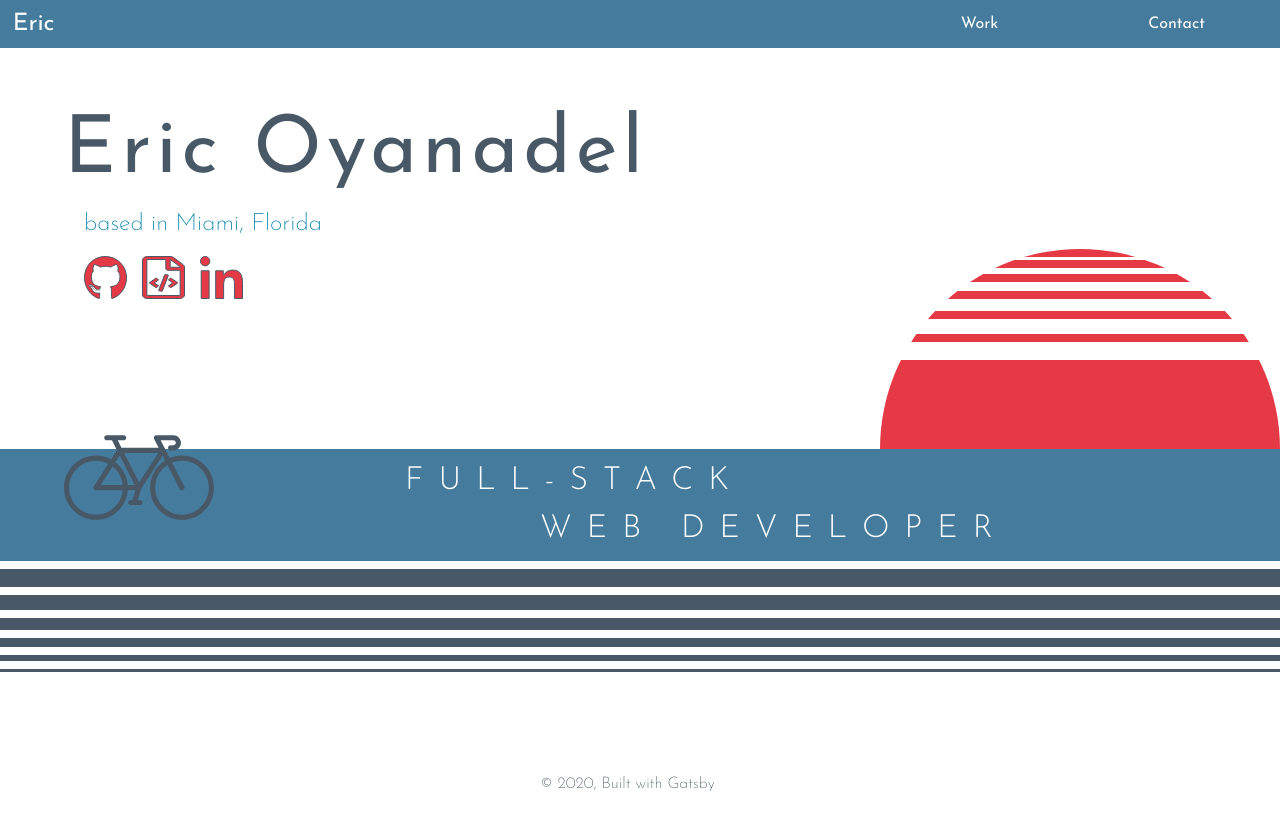
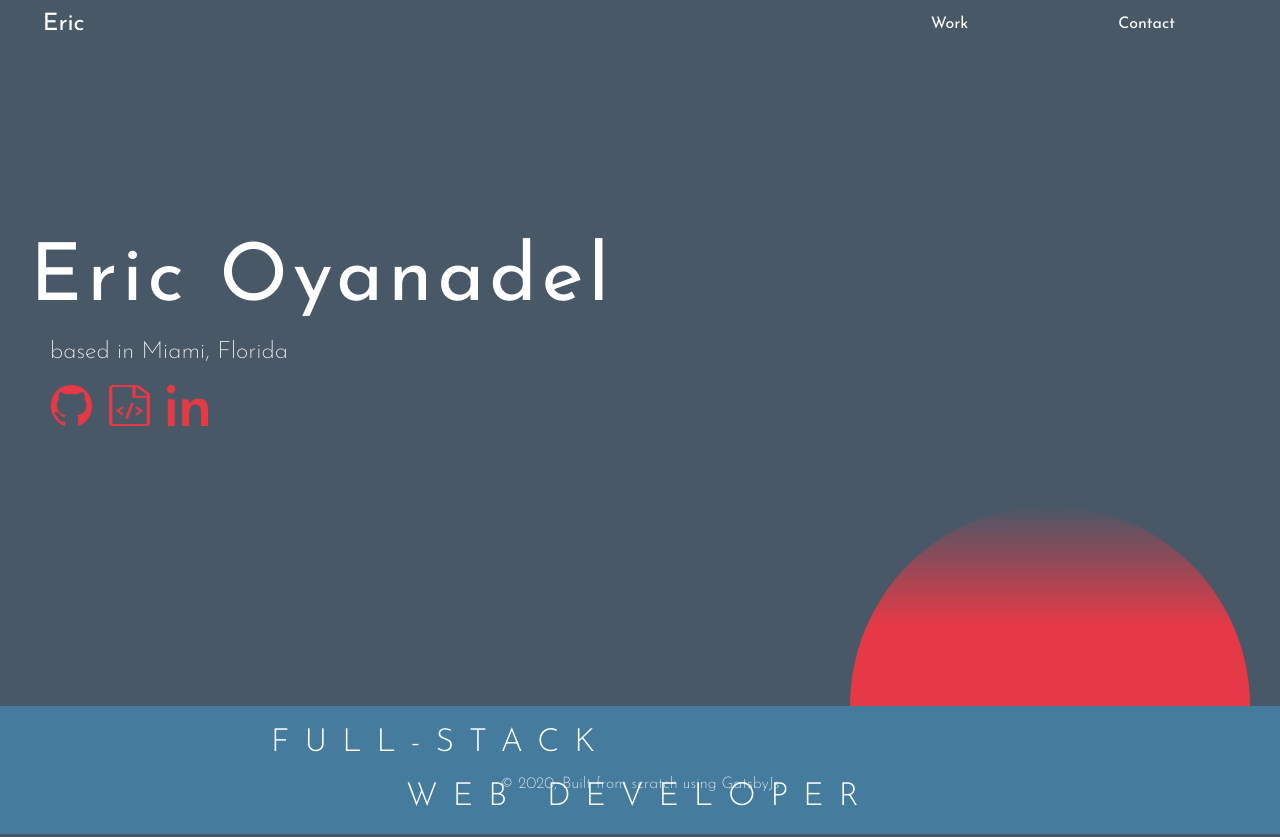
Before and after one commit to Aereli/Oyanadel_5.0, a Gatsby site: page / in a window 1280 px wide. Shown: the top 837 px of the page. Before the commit the page ends 800 px from the top, so only its background shows below. Built offline with nearby package versions, Linux system fonts and the light colour scheme; Gatsby itself is replaced by a stand-in of ours.

Commit message:
create globals color/assets with minor styling

```diff
--- /dev/null
+++ b/src/assets/_colors.scss
@@ -0,0 +1,15 @@
+
+// Primary colors
+$black: #000;
+$white: #fff;
+
+// Theme Colors
+$primary-color: #495867;
+$secondary-color: #0081a7;
+$tertiary-color: #457b9d;
+
+//Icons
+$icons: #e63946;
+
+//Misc
+$hero-sun: linear-gradient(0deg, rgba(230,57,70,1) 40%, rgba(0,212,255,0) 100%);
--- a/src/assets/globals.scss
+++ b/src/assets/globals.scss
@@ -1,8 +1,47 @@
 @import url("https://fonts.googleapis.com/css2?family=Josefin+Sans:ital,wght@0,200;0,300;0,400;0,700;1,500&display=swap");
+@import "../assets/colors";
 
 body {
   margin: 0;
   font-family: "Josefin Sans", sans-serif;
+  background: $primary-color;
 }
 
 $display-breakpoint: "only screen and (max-width : 770px)";
+
+%site-container {
+  max-width: 1280px;
+  margin: 0 auto;
+  padding: 0 30px;
+}
+
+%full-width-container-override {
+  width: 100vw;
+  position: relative;
+  margin-left: -50vw;
+  left: 50%;
+}
+
+// Link - pseudo classes
+// If $visited, $hover or $active is not defined, it will fall back
+// to the $link default value. This way not all colors have to be specified.
+// Userful for when the a link should be the same color for all pseudo classes
+@mixin link ($link, $visited: $link, $hover: $link, $active: $link) {
+  & {
+    color: $link;
+    text-decoration: none;
+
+    &:visited {
+      color: $visited;
+    }
+
+    &:hover {
+      color: $hover;
+    }
+
+    &:active,
+    &:focus {
+      color: $active;
+    }
+  }
+}
--- a/src/components/Bars/styles.scss
+++ b/src/components/Bars/styles.scss
@@ -1,6 +1,6 @@
 .heroBars {
   div {
-    width: 100%;
+    width: 100vw;
     margin: 0.5rem 0;
   }
   .heroBars1 {
--- a/src/components/Header/styles.scss
+++ b/src/components/Header/styles.scss
@@ -1,9 +1,13 @@
+@import "../../assets/globals.scss";
+@import "../../assets/colors";
+
 .navbar {
+  @extend %site-container;
   display: flex;
   position: relative;
   justify-content: space-between;
   align-items: center;
-  background-color: #457b9d;
+  background-color: $primary-color;
   height: 6vh;
 }
 
@@ -11,15 +15,13 @@
   padding: 0.8rem;
   a {
     text-decoration: none;
-    // color: #495867;
-    color: white;
+    color: $white;
     font-size: 1.5rem;
   }
 }
 
 .navbarLinks {
   display: block;
-  background-color: #457b9d;
 
   ul {
     display: flex;
@@ -35,7 +37,7 @@
     display: block;
     text-decoration: none;
     padding: 0 75px;
-    color: white;
+    color: $white;
   }
 }
 
@@ -53,7 +55,7 @@
 .toggle-button .bar {
   height: 3px;
   width: 100%;
-  background-color: white;
+  background-color: $white;
   border-radius: 10px;
 }
 
--- a/src/components/Hero/index.js
+++ b/src/components/Hero/index.js
@@ -5,11 +5,10 @@ import Bars from "../Bars"
 import github from "../../images/Vector.svg"
 import file from "../../images/Vector2.svg"
 import linkedin from "../../images/Vector3.svg"
-import bicycle from "../../images/bicycle.svg"
 
 const Hero = () => {
   return (
-    <div>
+    <>
       <div className="heroTitlesContainer">
         <h1>Eric Oyanadel</h1>
         <h2>based in Miami, Florida</h2>
@@ -25,20 +24,22 @@ const Hero = () => {
           </a>
         </div>
       </div>
+
       <div className="heroBannerContainer">
-        <div className="heroSun">
-          <Bars color="#fff" degree="180deg" />
+        <div className="heroSunContainer">
+          <div className="heroSun">
+            <Bars degree="180deg" />
+          </div>
         </div>
         <div className="heroBanner">
-          <img className="heroCycle" src={bicycle} alt="bicycle"></img>
           <div>
             <h1>FULL-STACK</h1>
             <h1>WEB DEVELOPER</h1>
           </div>
         </div>
-        <Bars color="#495867" />
+        <Bars color="#457b9d" />
       </div>
-    </div>
+    </>
   )
 }
 
--- a/src/components/Hero/styles.scss
+++ b/src/components/Hero/styles.scss
@@ -1,22 +1,28 @@
 @import "../../assets/globals.scss";
+@import "../../assets/colors";
 
 .heroTitlesContainer {
-  margin: 5% 0 0 5%;
+  @extend %site-container;
+  margin-top: 15%;
+
   h1 {
     margin-bottom: 0.5rem;
     line-height: 1;
-    color: #495867;
+    color: $white;
     font-size: 5rem;
     font-weight: 500;
     letter-spacing: 5px;
   }
+
   h2 {
-    color: #0081a7;
+    color: $white;
     font-weight: 200;
     text-indent: 20px;
   }
+
   .heroAnchors {
     text-indent: 20px;
+
     a {
       padding-right: 15px;
     }
@@ -24,8 +30,6 @@
 }
 
 .heroBannerContainer {
-  position: absolute;
-  bottom: 15%;
   width: 100%;
 }
 
@@ -34,39 +38,35 @@
   display: flex;
   width: 100%;
   justify-content: flex-end;
-  background-color: #457b9d;
+  background-color: $tertiary-color;
+
   div {
-    margin-right: 20%;
+    @extend %site-container;
   }
+
   h1 {
     font-size: 2rem;
     font-weight: 300;
     letter-spacing: 15px;
-    color: white;
-    margin: 1rem;
+    color: $white;
   }
+
   h1:nth-child(1) {
     transform: translateX(-135px);
   }
 }
 
+.heroSunContainer {
+  @extend %site-container;
+
   .heroSun {
     float: right;
     height: 200px;
     width: 400px;
+    margin-top: 75px;
     border-radius: 300px 300px 0 0;
-  background-color: #e63946;
-  margin-top: 75px;
-  div {
+    background: $hero-sun;
   }
-}
-
-.heroCycle {
-  position: absolute;
-  left: 5%;
-  width: 150px;
-  top: -14px;
-  z-index: 2;
 }
 
 @media #{$display-breakpoint} {
@@ -75,24 +75,29 @@
       font-size: 3.5rem;
     }
   }
+
   .heroBanner {
     div {
       margin-right: 20px;
     }
+
     h1 {
       font-size: 1.5rem;
       letter-spacing: 5px;
     }
+
     h1:nth-child(1) {
       transform: translateX(-75px);
     }
   }
-
+  .heroSunContainer {
     .heroSun {
       height: 100px;
       width: 200px;
+
       div {
         margin-top: 50px;
       }
     }
   }
+}
--- a/src/components/Layout/index.js
+++ b/src/components/Layout/index.js
@@ -31,7 +31,8 @@ const Layout = ({ children }) => {
         <main>{children}</main>
         <footer className="layoutFooter">
           <p className="footerText">
-            © {new Date().getFullYear()}, Built with Gatsby
+            © {new Date().getFullYear()}, Built from scratch using
+            <a href="https://www.gatsbyjs.com/" target="_blank" rel="noopener noreferrer"> GatsbyJs</a>
           </p>
         </footer>
       </div>
--- a/src/components/Layout/styles.scss
+++ b/src/components/Layout/styles.scss
@@ -1,3 +1,6 @@
+@import "../../assets/colors";
+@import "../../assets/globals.scss";
+
 .layoutFooter {
   position: fixed;
   width: 100%;
@@ -5,9 +8,13 @@
 }
 
 .footerText {
-  width: 200px;
+  text-align: center;
   margin: auto;
   padding-bottom: 0.5rem;
   font-weight: 200;
-  color: #495867;
+  color: $white;
+
+  a {
+    @include link($white);
+  }
 }
--- a/src/pages/contact/styles.scss
+++ b/src/pages/contact/styles.scss
@@ -1,10 +1,10 @@
 @import "../../assets/globals.scss";
+@import "../../assets/colors";
 
 .contactContainer {
   height: 94vh;
   text-align: center;
-  background-color: #457b9d;
-  color: white;
+  color: $white;
   h1 {
     margin: 0;
     padding-top: 15vh;
@@ -22,7 +22,7 @@
   img {
     width: 55px;
     padding: 1rem;
-    filter: drop-shadow(0px 0px 5px #fff);
+    filter: drop-shadow(0px 0px 5px $white);
   }
   padding-bottom: 10vh;
 }
```
Lines whose indentation alone changed are shown as unchanged.
